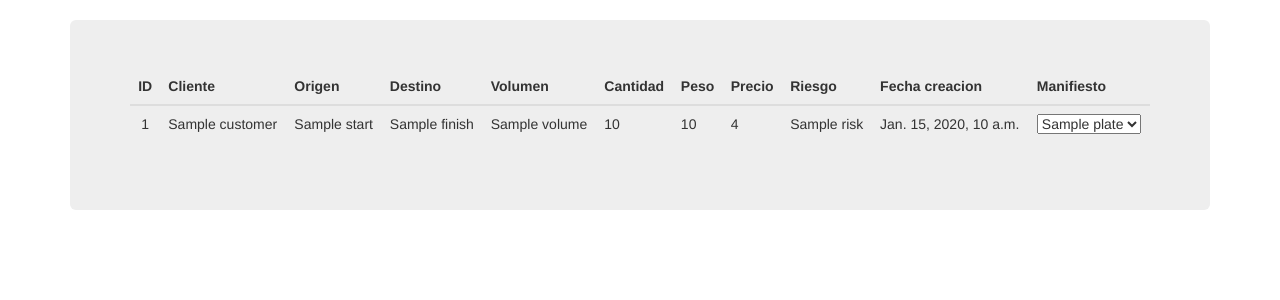
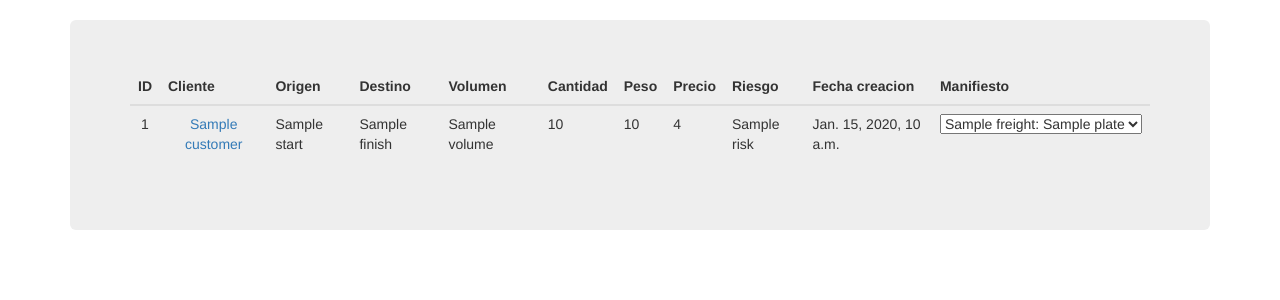
Before and after one commit to rgamboar/L-S, a Django app: template templates/intranet/packages/profile.html in a window 1280 px wide. Shown: the part 52-352 px from the top of the page. Run offline with Django 3.2, Linux system fonts and the light colour scheme; the template is opened without the code that fills it: most values are stand-ins (such as "Sample title", 1, 10 or a date in 2020); some libraries are stand-ins or nearby versions.

Commit message:
Conectar guias con sus clientes

```diff
--- a/templates/intranet/packages/profile.html
+++ b/templates/intranet/packages/profile.html
@@ -33,7 +33,7 @@
                     <tbody>
                         <tr>
                             <td class="text-center">{{package.id}}</td>
-                            <td>{{package.customer.name}}</td>
+                            <td class="link" onclick="location.href='{% url 'customerProfile' package.customer.id %}'"><a>{{package.customer.name}}</a></td>
                             <td>{{package.start.name}}</td>
                             <td>{{package.finish.name}}</td>
                             <td>{{package.volume}}</td>
@@ -45,11 +45,11 @@
                             <td>
                                 <select id="{{package.id}}" onchange="change_package_freight(this);">
                                     {% if package.freight %}
-                                      <option value="{{package.freight.id}}">{{package.freight.truck.plate}}</option>
+                                      <option value="{{package.freight.id}}">{{package.freight}}: {{package.freight.truck.plate}}</option>
                                     {% endif %}
                                       <option value="-">----</option>
                                     {% for a in package.posibleFreight %}
-                                      <option value="{{a.id}}">{{a.truck.plate}}</option>
+                                      <option value="{{a.id}}">{{a}}: {{a.truck.plate}}</option>
                                     {% endfor %}
                                 </select>
                             </td>
--- a/templates/intranet/packages/profileDelivered.html
+++ b/templates/intranet/packages/profileDelivered.html
@@ -34,7 +34,7 @@
                     <tbody>
                         <tr>
                             <td class="text-center">{{package.id}}</td>
-                            <td>{{package.customer.name}}</td>
+                            <td class="link" onclick="location.href='{% url 'customerProfile' package.customer.id %}'"><a>{{package.customer.name}}</a></td>
                             <td>{{package.start.name}}</td>
                             <td>{{package.finish.name}}</td>
                             <td>{{package.volume}}</td>
@@ -44,7 +44,7 @@
                             <td>{{package.risk}}</td>
                             <td>{{package.createDate}}</td>
                             <td>{{package.deliverDate}}</td>
-                            <td>{{package.freight.truck.plate}}</td>
+                            <td class="link" onclick="location.href='{% url 'freightProfile' package.freight %}'"><a>{{package.freight}}: {{package.freight.truck.plate}} </a></td>
                         </tr>
                     </tbody>
                 </table>
--- a/templates/intranet/packages/profileFinish.html
+++ b/templates/intranet/packages/profileFinish.html
@@ -33,7 +33,7 @@
                     <tbody>
                         <tr>
                             <td class="text-center">{{package.id}}</td>
-                            <td>{{package.customer.name}}</td>
+                            <td class="link" onclick="location.href='{% url 'customerProfile' package.customer.id %}'"><a>{{package.customer.name}}</a></td>
                             <td>{{package.start.name}}</td>
                             <td>{{package.finish.name}}</td>
                             <td>{{package.volume}}</td>
@@ -42,7 +42,7 @@
                             <td>{{package.rate}}</td>
                             <td>{{package.risk}}</td>
                             <td>{{package.createDate}}</td>
-                            <td>{{package.freight.truck.plate}}</td>
+                            <td class="link" onclick="location.href='{% url 'freightProfile' package.freight %}'"><a>{{package.freight}}: {{package.freight.truck.plate}} </a></td>
                             <td onclick="change_freight_state({{package.id}},'delivered');" class="send">Entrega a cliente</td>
                         </tr>
                     </tbody>
--- a/templates/intranet/packages/profileReceiver.html
+++ b/templates/intranet/packages/profileReceiver.html
@@ -33,7 +33,7 @@
                     <tbody>
                         <tr>
                             <td class="text-center">{{package.id}}</td>
-                            <td>{{package.customer.name}}</td>
+                            <td class="link" onclick="location.href='{% url 'customerProfile' package.customer.id %}'"><a>{{package.customer.name}}</a></td>
                             <td>{{package.start.name}}</td>
                             <td>{{package.finish.name}}</td>
                             <td>{{package.volume}}</td>
@@ -42,7 +42,7 @@
                             <td>{{package.rate}}</td>
                             <td>{{package.risk}}</td>
                             <td>{{package.createDate}}</td>
-                            <td>{{package.freight.truck.plate}}</td>
+                            <td class="link" onclick="location.href='{% url 'freightProfile' package.freight %}'"><a>{{package.freight}}: {{package.freight.truck.plate}} </a></td>
                             <td onclick="change_freight_state({{package.id}},'delivered');" class="send">Entregado a dirección</td>
                         </tr>
                     </tbody>
--- a/templates/intranet/packages/profileTransmitter.html
+++ b/templates/intranet/packages/profileTransmitter.html
@@ -33,7 +33,7 @@
                     <tbody>
                         <tr>
                             <td class="text-center">{{package.id}}</td>
-                            <td>{{package.customer.name}}</td>
+                            <td class="link" onclick="location.href='{% url 'customerProfile' package.customer.id %}'"><a>{{package.customer.name}}</a></td>
                             <td>{{package.start.name}}</td>
                             <td>{{package.finish.name}}</td>
                             <td>{{package.volume}}</td>
--- a/templates/intranet/packages/profileTraveling.html
+++ b/templates/intranet/packages/profileTraveling.html
@@ -33,7 +33,7 @@
                     <tbody>
                         <tr onclick="location.href="">
                             <td class="text-center">{{package.id}}</td>
-                            <td>{{package.customer.name}}</td>
+                            <td class="link" onclick="location.href='{% url 'customerProfile' package.customer.id %}'"><a>{{package.customer.name}}</a></td>
                             <td>{{package.start.name}}</td>
                             <td>{{package.finish.name}}</td>
                             <td>{{package.volume}}</td>
@@ -42,7 +42,7 @@
                             <td>{{package.rate}}</td>
                             <td>{{package.risk}}</td>
                             <td>{{package.createDate}}</td>
-                            <td>{{package.freight.truck.plate}}</td>
+                            <td class="link" onclick="location.href='{% url 'freightProfile' package.freight %}'"><a>{{package.freight}}: {{package.freight.truck.plate}} </a></td>
                         </tr>
 
 
```
